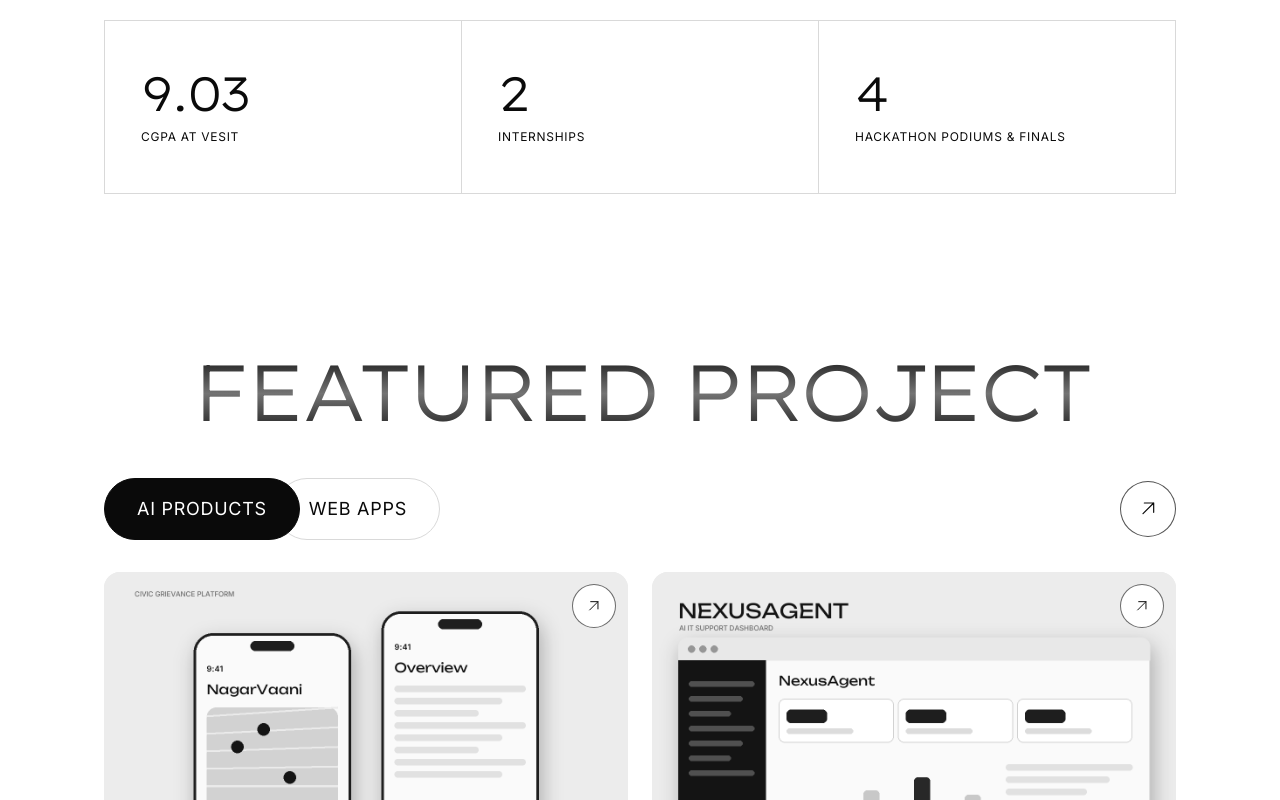
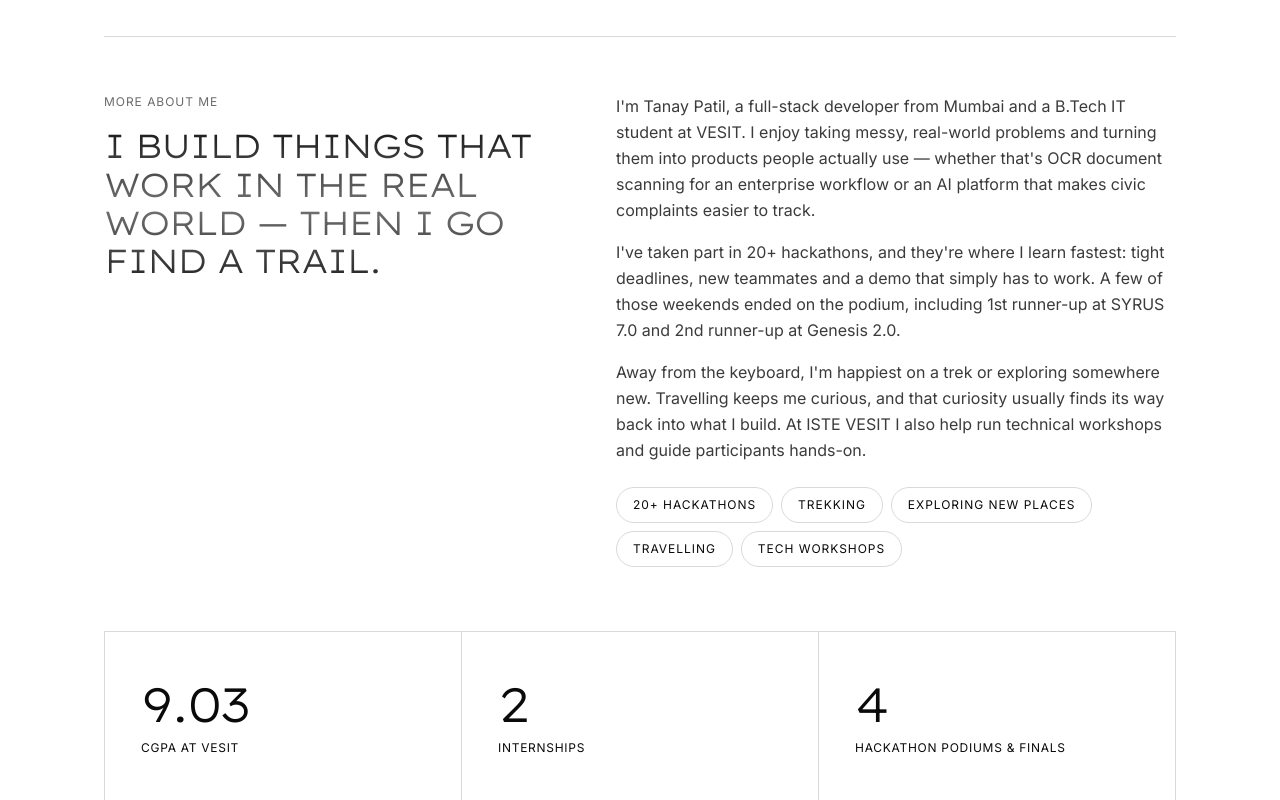
Before and after one commit to tanaygit0530/portfolio, a Next.js app: page / in a window 1280 px wide. Shown: the part 1100-1900 px from the top of the page. Built offline with nearby package versions, Linux system fonts and the light colour scheme.

Commit message:
Expand About section with personal bio and interests

```diff
--- a/src/components/About.tsx
+++ b/src/components/About.tsx
@@ -1,7 +1,7 @@
 import { about } from "@/data/content";
 import { Reveal } from "./Reveal";
 import { StatGrid } from "./StatGrid";
-import { ArrowLink, Container, Display } from "./ui";
+import { ArrowLink, Container, Display, pillBase } from "./ui";
 
 export function About() {
   return (
@@ -24,7 +24,30 @@ export function About() {
           </Reveal>
         </div>
 
-        <div className="mt-10 md:mt-16">
+        <div className="mt-12 grid gap-8 border-t border-line pt-10 md:mt-20 md:grid-cols-[minmax(0,1fr)_minmax(0,1.25fr)] md:gap-16 md:pt-14">
+          <Reveal>
+            <p className="label text-muted">{about.more.label}</p>
+            <p className="metal mt-4 font-display text-[clamp(1.35rem,2.6vw,2.25rem)] font-light uppercase leading-[1.15] tracking-[-0.06em]">
+              {about.more.intro}
+            </p>
+          </Reveal>
+          <Reveal delay={0.1}>
+            <div className="space-y-4 text-[15px] leading-relaxed text-ink/80 md:text-base">
+              {about.more.paragraphs.map((p) => (
+                <p key={p}>{p}</p>
+              ))}
+            </div>
+            <ul className="mt-6 flex flex-wrap gap-2" aria-label="Interests">
+              {about.more.interests.map((i) => (
+                <li key={i} className={`${pillBase} border-line`}>
+                  {i}
+                </li>
+              ))}
+            </ul>
+          </Reveal>
+        </div>
+
+        <div className="mt-12 md:mt-16">
           <StatGrid items={about.stats} cols="grid-cols-3" />
         </div>
       </Container>
--- a/src/data/content.ts
+++ b/src/data/content.ts
@@ -51,6 +51,16 @@ export const about = {
     { value: "2", label: "Internships" },
     { value: "4", label: "Hackathon podiums & finals" },
   ],
+  more: {
+    label: "More about me",
+    intro: "I build things that work in the real world — then I go find a trail.",
+    paragraphs: [
+      "I'm Tanay Patil, a full-stack developer from Mumbai and a B.Tech IT student at VESIT. I enjoy taking messy, real-world problems and turning them into products people actually use — whether that's OCR document scanning for an enterprise workflow or an AI platform that makes civic complaints easier to track.",
+      "I've taken part in 20+ hackathons, and they're where I learn fastest: tight deadlines, new teammates and a demo that simply has to work. A few of those weekends ended on the podium, including 1st runner-up at SYRUS 7.0 and 2nd runner-up at Genesis 2.0.",
+      "Away from the keyboard, I'm happiest on a trek or exploring somewhere new. Travelling keeps me curious, and that curiosity usually finds its way back into what I build. At ISTE VESIT I also help run technical workshops and guide participants hands-on.",
+    ],
+    interests: ["20+ hackathons", "Trekking", "Exploring new places", "Travelling", "Tech workshops"],
+  },
 };
 
 export type Project = {
```
